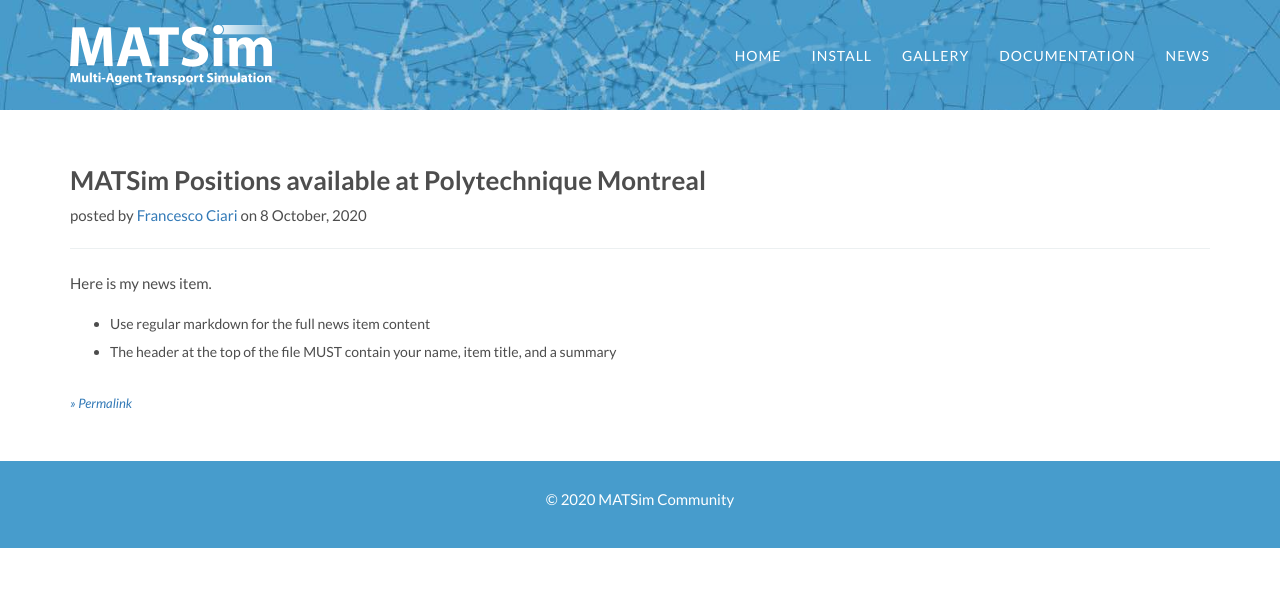
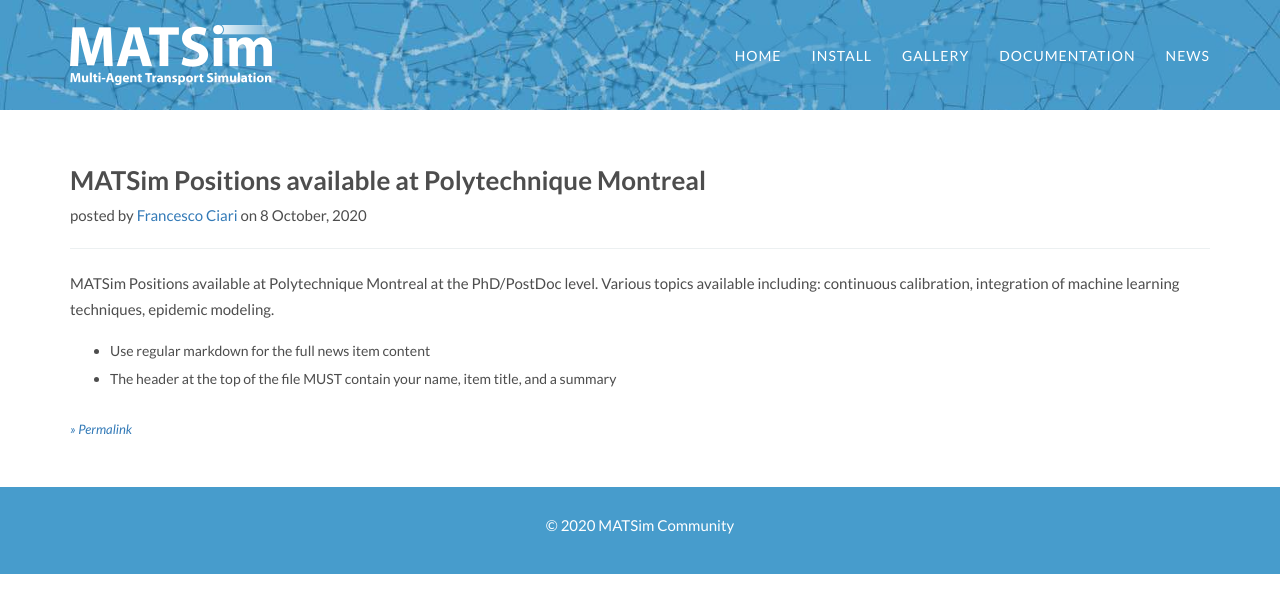
Before and after one commit to matsim-org/jekyll-website, a Jekyll site: the page built from _posts/2020-10-08-news-item.md, in a window 1280 px wide. Shown: the top 613 px of the page. Built offline with Jekyll 4.4.1, drawn with Linux system fonts in a browser that asks for light colours; some web fonts are replaced.

Commit message:
2020-10-09-open-positions-polytechnique-montreal

```diff
--- a/_posts/2020-10-08-news-item.md
+++ b/_posts/2020-10-08-news-item.md
@@ -7,7 +7,7 @@
 If interested please contact me at francesco.ciari@polymtl.ca"
 ---
 
-Here is my news item.
-
+MATSim Positions available at Polytechnique Montreal at the PhD/PostDoc level.
+Various topics available including: continuous calibration, integration of machine learning techniques, epidemic modeling.
 - Use regular markdown for the full news item content
 - The header at the top of the file MUST contain your name, item title, and a summary
```
